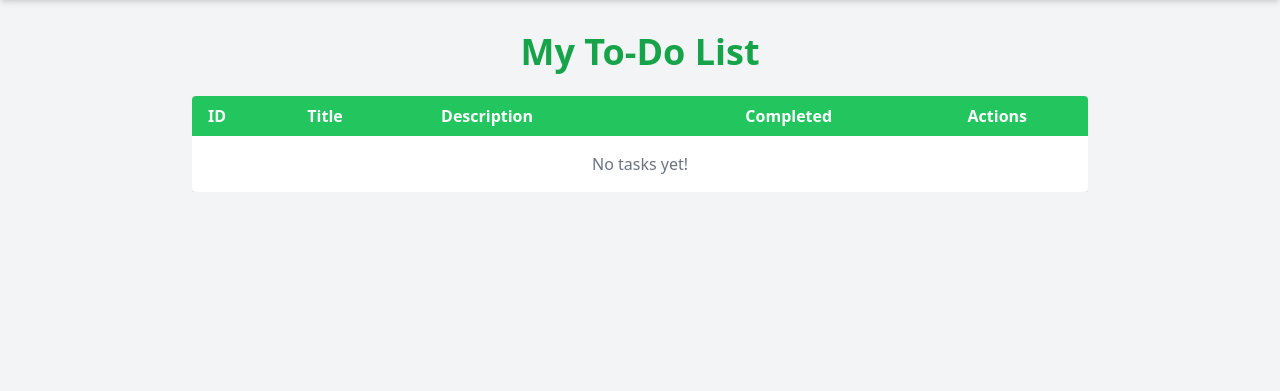
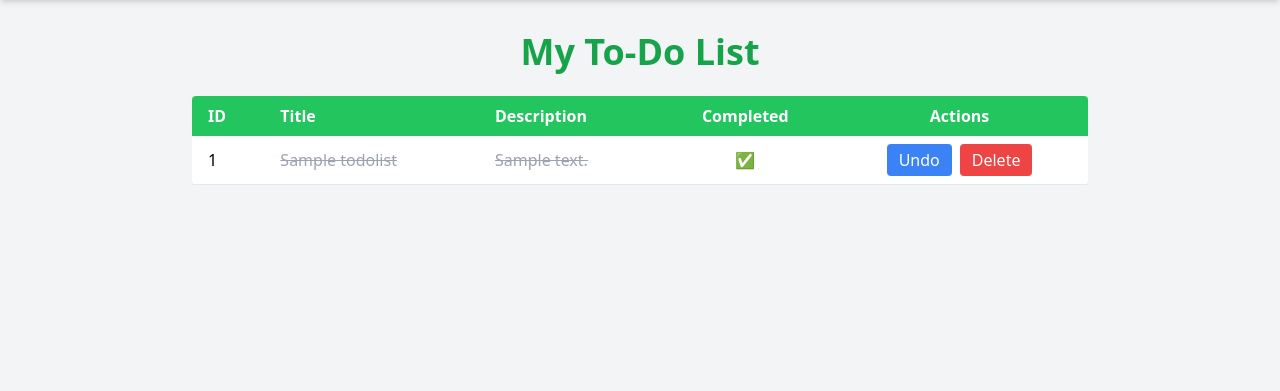
Before and after one commit to bipinjlimbu/To-Do-List---Django-Project, a Django app: page / in a window 1280 px wide. Shown: the part 64-455 px from the top of the page. Run offline with Django 5.2, Linux system fonts and the light colour scheme; a user stored in the database is signed in; tables that the repository leaves empty hold one stand-in row (values such as "Sample post").

Commit message:
Problems Fixed

```diff
--- a/static/src/styles.css
+++ b/static/src/styles.css
@@ -813,6 +813,10 @@ Ensure the default browser behavior of the `hidden` attribute.
   color: rgb(107 114 128 / var(--tw-text-opacity));
 }
 
+.underline {
+  text-decoration: underline;
+}
+
 .line-through {
   text-decoration: line-through;
 }
--- a/tdl_app/templates/main/index.html
+++ b/tdl_app/templates/main/index.html
@@ -38,6 +38,7 @@
                     </tr>
                 </thead>
                 <tbody>
+                    {% if request.user.is_authenticated %}
                     {% for task in tasks %}
                         <tr class="border-b hover:bg-gray-50">
                             <td class="px-4 py-2">{{ task.id }}</td>
@@ -55,7 +56,7 @@
                                 {% endif %}
                             </td>
                             <td class="px-4 py-2 text-center flex justify-center space-x-2">
-                                <form method="POST" action="{% url 'toggle_task' task.id %}">
+                                <form method="POST" action="">
                                     {% csrf_token %}
                                     <button type="submit"
                                             class="bg-blue-500 text-white px-3 py-1 rounded hover:bg-blue-600">
@@ -63,7 +64,7 @@
                                     </button>
                                 </form>
 
-                                <form method="POST" action="{% url 'delete_task' task.id %}">
+                                <form method="POST" action="">
                                     {% csrf_token %}
                                     <button type="submit"
                                             class="bg-red-500 text-white px-3 py-1 rounded hover:bg-red-600">
@@ -79,6 +80,13 @@
                             </td>
                         </tr>
                     {% endfor %}
+                    {% else %}
+                        <tr>
+                            <td colspan="5" class="text-center text-gray-500 py-4">
+                                Please <a href="{% url 'login' %}" class="text-green-500 underline">login</a> to view your tasks.
+                            </td>
+                        </tr>
+                    {% endif %}
                 </tbody>
             </table>
         </div>
--- a/tdl_app/views/main_view.py
+++ b/tdl_app/views/main_view.py
@@ -3,7 +3,8 @@ from ..models import todolist
 from django.contrib import messages
 
 def index_view(request):
-    return render(request,'main/index.html')
+    tdl = todolist.objects.all()
+    return render(request,'main/index.html',{'tasks': tdl})
 
 def add_task(request):
     errors = {}
```
